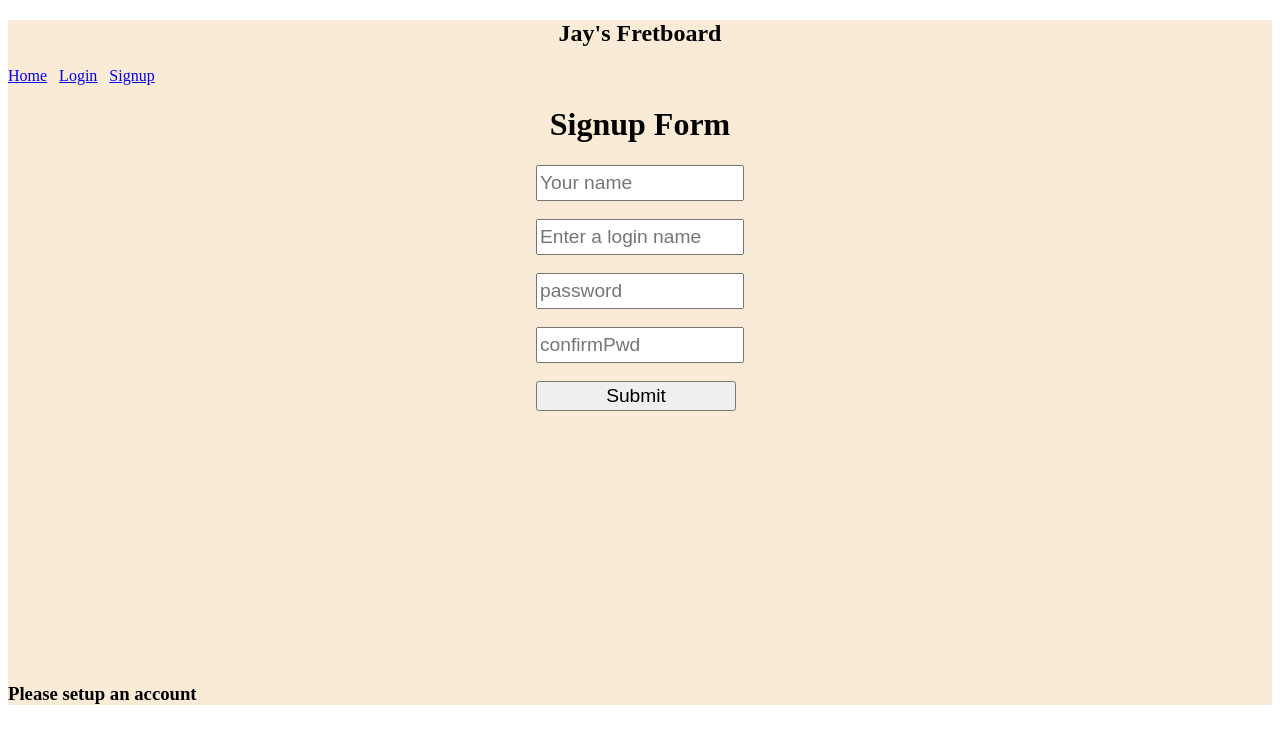
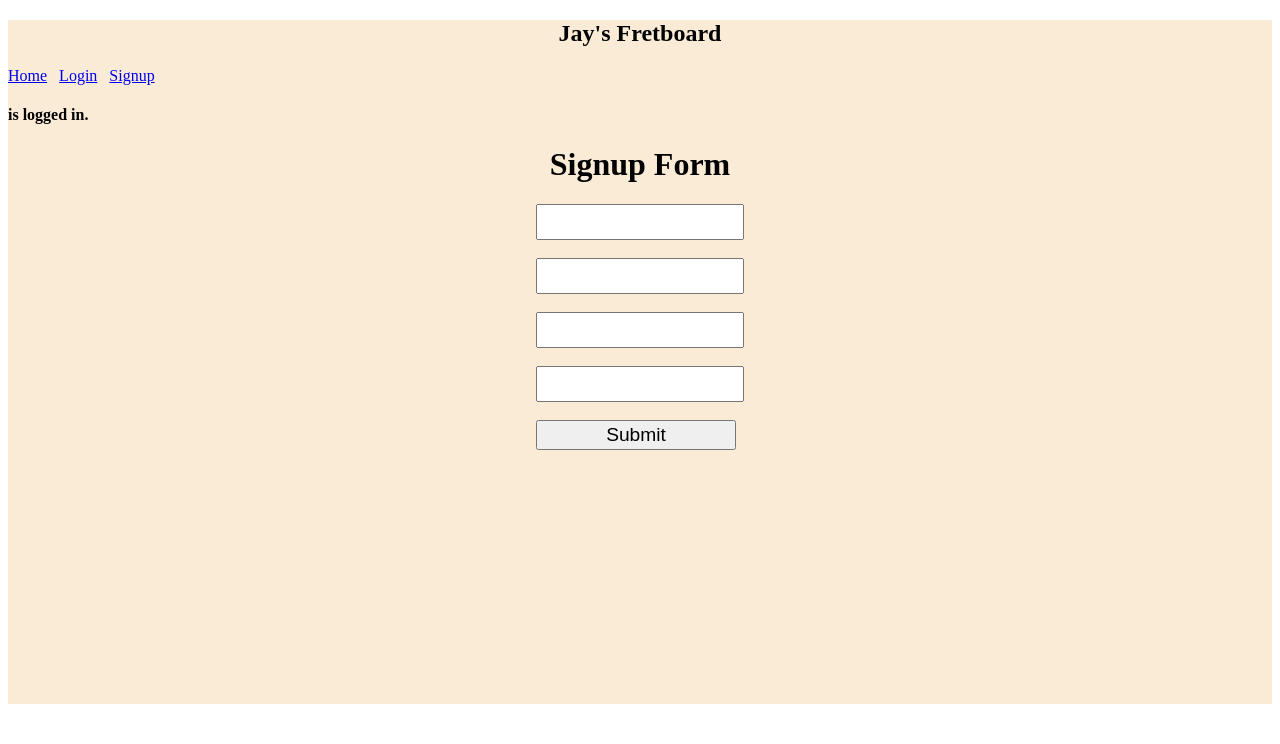
Before and after one commit to jaybabel/fretboard-frontend, a React (Create React App) app: page /signup in a window 1280 px wide. Shown: the top 744 px of the page. Built offline with nearby package versions, Linux system fonts and the light colour scheme; what mic-recorder-to-mp3 would draw is missing.

Commit message:
added signup functionality

```diff
--- a/src/App.css
+++ b/src/App.css
@@ -165,3 +165,8 @@ li {
 .divSignup h3 {
   text-align: center;
 }
+
+.recordingCenter {
+  border: 1px solid black;
+  width: 565px;
+}
--- a/src/App.js
+++ b/src/App.js
@@ -21,36 +21,83 @@ class App extends Component {
     this.state = {
       username: "",
       password: "",
+      loggedIn: false,
+      validatedUser: "",
+      confirmPwd: ""
     };
   }
 
   handleChange = (e) => {
     this.setState({ ...this.state, [e.target.name]: e.target.value });
-    console.log(this.state.username, this.state.password);
+    console.log('handleChange ', this.state.username, this.state.password);
   };
+
+// ********** Start - User signup code **********
+
+handleSignup = (e) => {
+  e.preventDefault();
+  console.log('handleSignup ', e)
+
+  const data = {
+    name: this.state.name,
+    username: this.state.username,
+    password: this.state.password,
+    is_admin: false
+  }
+
+    axios.post(`${BASE_URL}/user/signup`, data)
+
+}
+
+handleValid = (e) => {
+  e.preventDefault()
+    this.setState({
+      validated: true
+    })
+}
+
+handleNotValid = (e) => {
+  e.preventDefault()
+    this.setState({
+      validated: false
+    })
+}
+
+// xxxxxxxxxx End - User signup code xxxxxxxxxx
+
 
   handleLogin = (e) => {
     e.preventDefault();
 
     const data = {
       username: this.state.username,
-      password: this.state.password,
+      password: this.state.password
     };
-
     axios
       .post(`${BASE_URL}/user/login`, data)
-
-      .then(() => {
-        this.setState({ username: "" });
-        this.setState({ password: "" });
+      .then((response) => {
+        this.setState({
+          loggedIn: true,
+          validatedUser: response.data.username
+        })
+        console.log('Is logged in: ', this.state.loggedIn)
+        console.log('Logged in username is: ', this.state.validatedUser)
+        console.log('response', response)
+        // this.setState({ username: "" });
+        // this.setState({ password: "" });
       })
 
       .catch((error) => {
-        console.log(error);
+        console.log('error - ', error);
+        this.setState({
+          loggedIn: false
+        })
+        console.log('Is logged in: ', this.state.loggedIn)
       });
   };
 
   render() {
+    console.log('Is logged in: ', this.state.loggedIn)
     return (
       <div className="App">
         <nav className="navHeader">
@@ -58,6 +105,7 @@ class App extends Component {
           <Link to="/">Home</Link>&nbsp;&nbsp;&nbsp;
           <Link to="/login">Login</Link>&nbsp;&nbsp;&nbsp;
           <Link to="/signup">Signup </Link>
+          <h4>{this.state.validatedUser} is logged in.</h4>
         </nav>
         <Route
           exact path="/"
@@ -75,7 +123,13 @@ class App extends Component {
         />
         <Route
           path="/signup"
-          render={(routerProps) => <Signup {...routerProps} />}
+          render={(routerProps) => (
+            <Signup
+              {...routerProps}
+              handleChange={this.handleChange}
+              handleSignup={this.handleSignup}
+            />
+          )}
         />
       </div>
     );
--- a/src/components/Recorder.js
+++ b/src/components/Recorder.js
@@ -1,5 +1,7 @@
 import React from 'react';
 import MicRecorder from 'mic-recorder-to-mp3';
+import Playback from './Playback';
+
 
 const Mp3Recorder = new MicRecorder({ bitRate: 128 });
 
@@ -38,11 +40,11 @@ class Recorder extends React.Component {
   componentDidMount() {
     navigator.getUserMedia({ audio: true },
       () => {
-        console.log('Permission Granted');
+        console.log('Permission Granted - MP3 componentDidMount');
         this.setState({ isBlocked: false });
       },
       () => {
-        console.log('Permission Denied');
+        console.log('Permission Denied - MP3 componentDidMount');
         this.setState({ isBlocked: true })
       },
     );
@@ -51,13 +53,15 @@ class Recorder extends React.Component {
 
 render() {
   return (
+    <div className="recordingCenter">
     <div className="MP3_div">
           <audio src={this.state.blobURL} controls="controls" />
         <header className="MP3_header">
           <button className="btnMP3" onClick={this.start} disabled={this.state.isRecording}>Record</button>
           <button className="btnMP3" onClick={this.stop} disabled={!this.state.isRecording}>Stop</button>
-
         </header>
+    </div>
+    <Playback />
     </div>
   );
 }
--- a/src/components/Signup.js
+++ b/src/components/Signup.js
@@ -1,16 +1,18 @@
 import React from "react";
 
 function Signup(props) {
-  console.log(props);
+  console.log('Signup: ', props);
   return (
     <div>
       <h1>Signup Form</h1>
       <div className="divSignup">
         <form onSubmit={props.handleSignup}>
+
           <input
             type="text"
             name="name"
-            placeholder="Your name"
+            value={props.name}
+            // placeholder="Your name (optional)"
             onChange={props.handleChange}
           />
           <br></br>
@@ -18,7 +20,8 @@ function Signup(props) {
           <input
             type="text"
             name="username"
-            placeholder="Enter a login name"
+            value={props.username}
+            // placeholder="Enter a login name"
             onChange={props.handleChange}
           />
           <br></br>
@@ -26,7 +29,8 @@ function Signup(props) {
           <input
             type="text"
             name="password"
-            placeholder="password"
+            value={props.password}
+            // placeholder="password"
             onChange={props.handleChange}
           />
           <br></br>
@@ -34,7 +38,8 @@ function Signup(props) {
           <input
             type="text"
             name="confirmPwd"
-            placeholder="confirmPwd"
+            value={props.confirmPwd}
+            // placeholder="confirmPwd"
             onChange={props.handleChange}
           />
           <br></br>
@@ -42,7 +47,6 @@ function Signup(props) {
           <input type="submit" value="Submit" />
         </form>
       </div>
-      <h3>{props.validated ? "success" : "Please setup an account"}</h3>
     </div>
   );
 }
```
Also changed, not shown: src/components/Login.js (+8 -2 lines).
